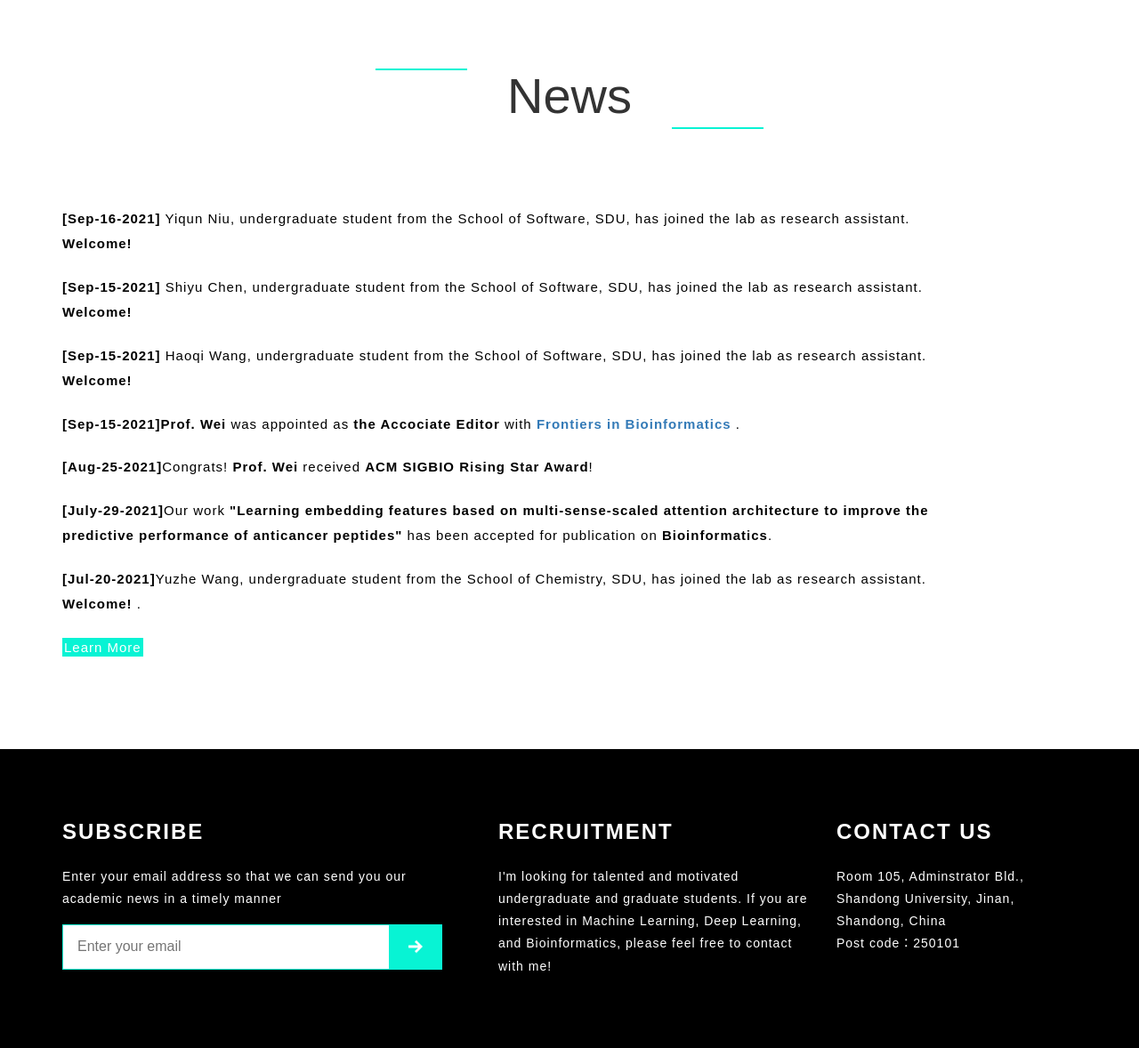
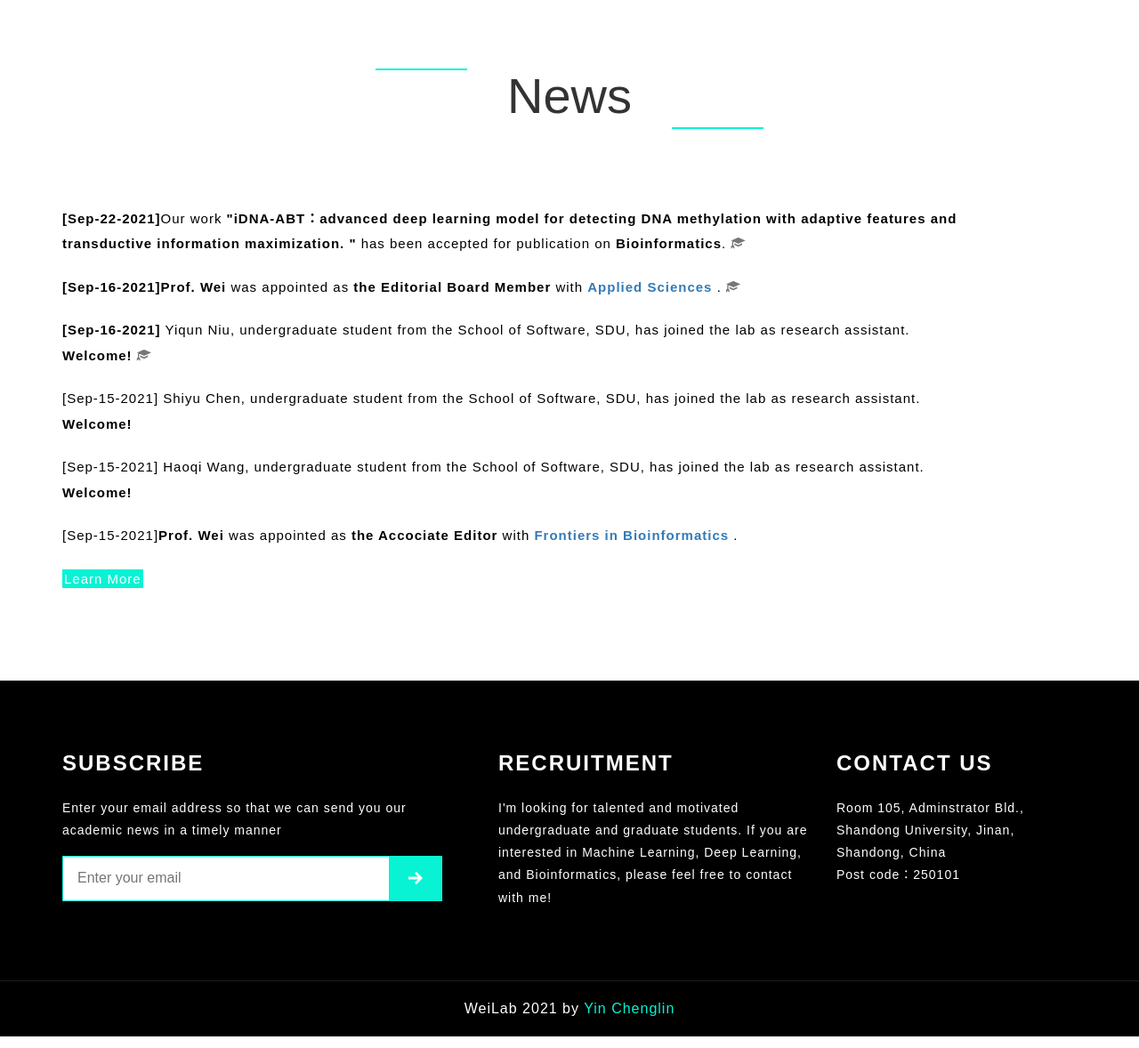
Before and after one commit to Challis-yin/weilab_web, a Flask app: page / in a window 1280 px wide. Shown: the part 1479-2657 px from the top of the page at 89% size. Run offline with Flask 2, Linux system fonts and the light colour scheme; some libraries are stand-ins or nearby versions.

Commit message:
ycl_0925修改（浩清坏b

```diff
--- a/templates/collaborators.html
+++ b/templates/collaborators.html
@@ -103,7 +103,8 @@
 
 							<div class="in-block" ">
 								<img src="../static/images/logo/1.jpg" style="BORDER: 0px solid;width: 124px;height: 124px;float: left; ">
-								<p style="display: block;margin-left: 160px;margin-top: 20px;""><b>Quan Zou, Professor, Institute of Fundamental and Frontier Sciences, University of Electronic Science and Technology of China</b></p>
+								<p style="display: block;margin-left: 160px;margin-top: 20px;"><b>Quan Zou, Professor</b></p>
+								<p style="display: block;margin-left: 160px;"><b>Institute of Fundamental and Frontier Sciences, University of Electronic Science and Technology of China</b></p>
 								<p style="display: block;margin-left: 160px;">WeiLab has been working with Prof. Quan Zou on  bioinformatics.</p>
                                 <a href="http://lab.malab.cn/~zq/en/index.html" style="display: block;margin-left: 160px;">http://lab.malab.cn/~zq/en/index.html</a>
 							</div>
--- a/templates/index.html
+++ b/templates/index.html
@@ -103,7 +103,7 @@
 									</li>
 									<li>
 										<div class="w3_banner_info_grid">
-											<h2>WeiLab</h2>
+											<h2>WELCONE TO WeiLab</h2>
 										<p>We are looking for talented and motivated undergraduate and graduate students. If you are interested in Machine Learning, Deep Learning, and Bioinformatics, please feel free to contact with me!</p>
 										<ul>
 											<li><a href="research.html" class="w3ls_more" data-toggle="modal" data-target="#myModal1">Learn More</a></li>
@@ -169,42 +169,35 @@
 					<ul class="about-list">
 						<li>
 							<div class="in-block">
+								<p><b>[Sep-22-2021]</b>Our work <b>"iDNA-ABT：advanced deep learning model for detecting DNA methylation with adaptive features and transductive information maximization.
+								" </b>has been accepted for publication on <b>Bioinformatics</b>. <span class="glyphicon glyphicon-education" color="blue" aria-hidden="true"></span></p>
+							</div>
+						</li>
+						<li>
+							<div class="in-block">
+								<p><b>[Sep-16-2021]</b><b>Prof. Wei</b> was appointed as<b> the Editorial Board Member </b> with <b ><a href="https://www.mdpi.com/journal/applsci">Applied Sciences</a>  </b>. <span class="glyphicon glyphicon-education" color="blue" aria-hidden="true"></span></p>
+							</div>
+						</li>
+						<li>
+							<div class="in-block">
 								<p><b>[Sep-16-2021]</b> Yiqun Niu, undergraduate student from the School of Software, SDU,
-								has joined the lab as research assistant. <b>Welcome!</b>  </p>
+								has joined the lab as research assistant. <b>Welcome!</b> <span class="glyphicon glyphicon-education" color="blue" aria-hidden="true"></span> </p>
 							</div>
 						</li>
 							<div class="in-block">
-								<p><b>[Sep-15-2021]</b> Shiyu Chen, undergraduate student from the School of Software, SDU,
+								<p>[Sep-15-2021] Shiyu Chen, undergraduate student from the School of Software, SDU,
 								has joined the lab as research assistant. <b>Welcome!</b>  </p>
 							</div>
 						</>
 						<li>
 							<div class="in-block">
-								<p><b>[Sep-15-2021]</b> Haoqi Wang, undergraduate student from the School of Software, SDU,
+								<p>[Sep-15-2021] Haoqi Wang, undergraduate student from the School of Software, SDU,
 								has joined the lab as research assistant. <b>Welcome!</b>  </p>
 							</div>
 						</li>
 						<li>
 							<div class="in-block">
-								<p><b>[Sep-15-2021]</b><b>Prof. Wei</b> was appointed as<b> the Accociate Editor</b> with <b ><a href="https://www.frontiersin.org/journals/bioinformatics">Frontiers in Bioinformatics</a>  </b>.
-							</div>
-						</li>
-						<li>
-							<div class="in-block">
-								<p><b>[Aug-25-2021]</b>Congrats! <b>Prof. Wei</b> received <b> ACM SIGBIO Rising Star Award</b>!
-							</div>
-						</li>
-						<li>
-							<div class="in-block">
-								<p><b>[July-29-2021]</b>Our work <b>"Learning embedding features based on multi-sense-scaled
-					attention architecture to improve the predictive performance of anticancer peptides" </b>has been accepted for publication on <b>Bioinformatics</b>. </p>
-							</div>
-						</li>
-
-						<li>
-							<div class="in-block">
-								<p><b>[Jul-20-2021]</b>Yuzhe Wang, undergraduate student from the School of Chemistry, SDU, has joined the lab as research assistant.
-								<b> Welcome! </b>.</p>
+								<p>[Sep-15-2021]<b>Prof. Wei</b> was appointed as<b> the Accociate Editor</b> with <b ><a href="https://www.frontiersin.org/journals/bioinformatics">Frontiers in Bioinformatics</a>  </b>.
 							</div>
 						</li>
 						<li><a href="/news" class="w3ls_more" data-toggle="modal" >Learn More</a></li>
--- a/templates/news.html
+++ b/templates/news.html
@@ -94,6 +94,12 @@
 			<div class="d-flex">
 				<div class="about1">
 					<ul class="about-list">
+						<li>
+							<div class="in-block">
+								<p><b>[Sep-22-2021]</b>Our work <b>"iDNA-ABT：advanced deep learning model for detecting DNA methylation with adaptive features and transductive information maximization.
+								" </b>has been accepted for publication on <b>Bioinformatics</b>. </p>
+							</div>
+						</li>
 						<li>
 							<div class="in-block">
 								<p><b>[Sep-16-2021]</b><b>Prof. Wei</b> was appointed as<b> the Editorial Board Member </b> with <b ><a href="https://www.mdpi.com/journal/applsci">Applied Sciences</a>  </b>.
```
Also changed, not shown: templates/about.html (+9 -8 lines), templates/research.html (+7 -0 lines), static/images/logo/2.png.
